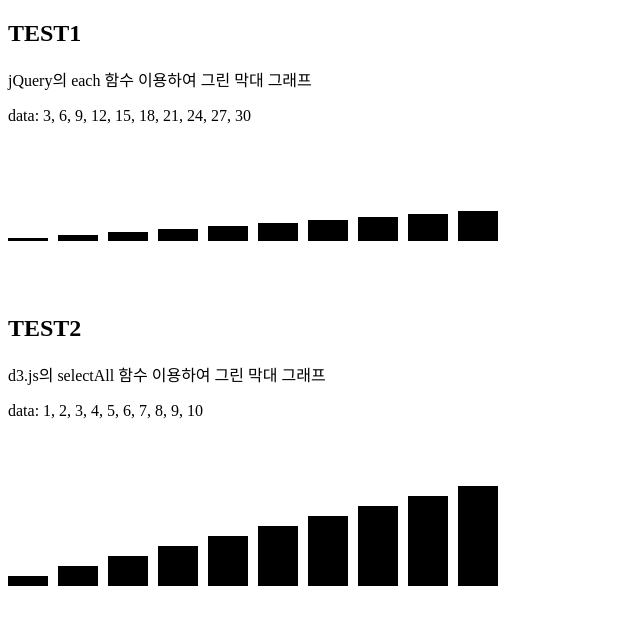
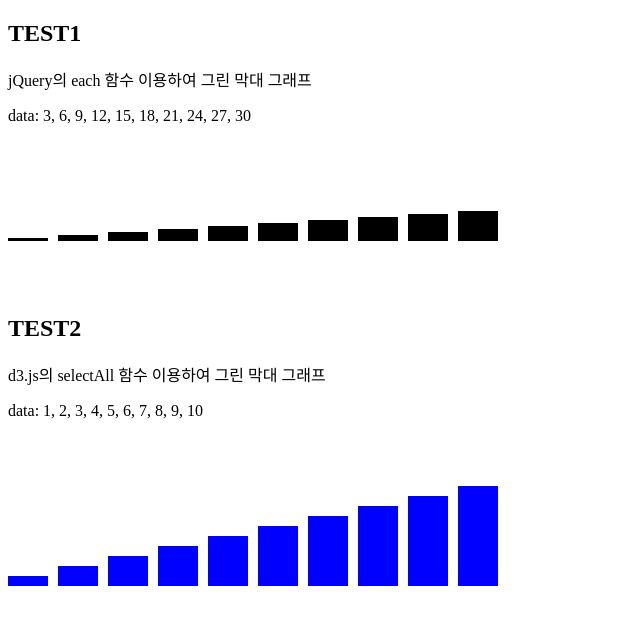
Before and after one commit to choijueun/d3js, a plain HTML site: page 01practice/index.html in a window 1280 px wide. Shown: the whole page, without its empty margins (0-640 px from the left). Drawn offline with Linux system fonts and the light colour scheme.

Commit message:
background-color

```diff
--- a/01practice/index.html
+++ b/01practice/index.html
@@ -43,12 +43,16 @@
             const data2 = [1, 2, 3, 4, 5, 6, 7, 8, 9, 10];
             const svg2 = d3.select('#test2 svg')
             svg2.selectAll('bar')
+                // data2 파일 입력하여 rect 태그 추가
                 .data(data2)
                 .enter().append('rect')
+                // 속성 추가
                 .attr('height', (data, idx)=>{ return data * 10 })
                 .attr('width', 40)
                 .attr('x', (data, idx)=>{ return idx * 50 })
-                .attr('y', (data, idx)=>{ return 150 - data * 10 });
+                .attr('y', (data, idx)=>{ return 150 - data * 10 })
+                // background-color 추가
+                .attr('fill', 'blue');
 
         })
 
```
